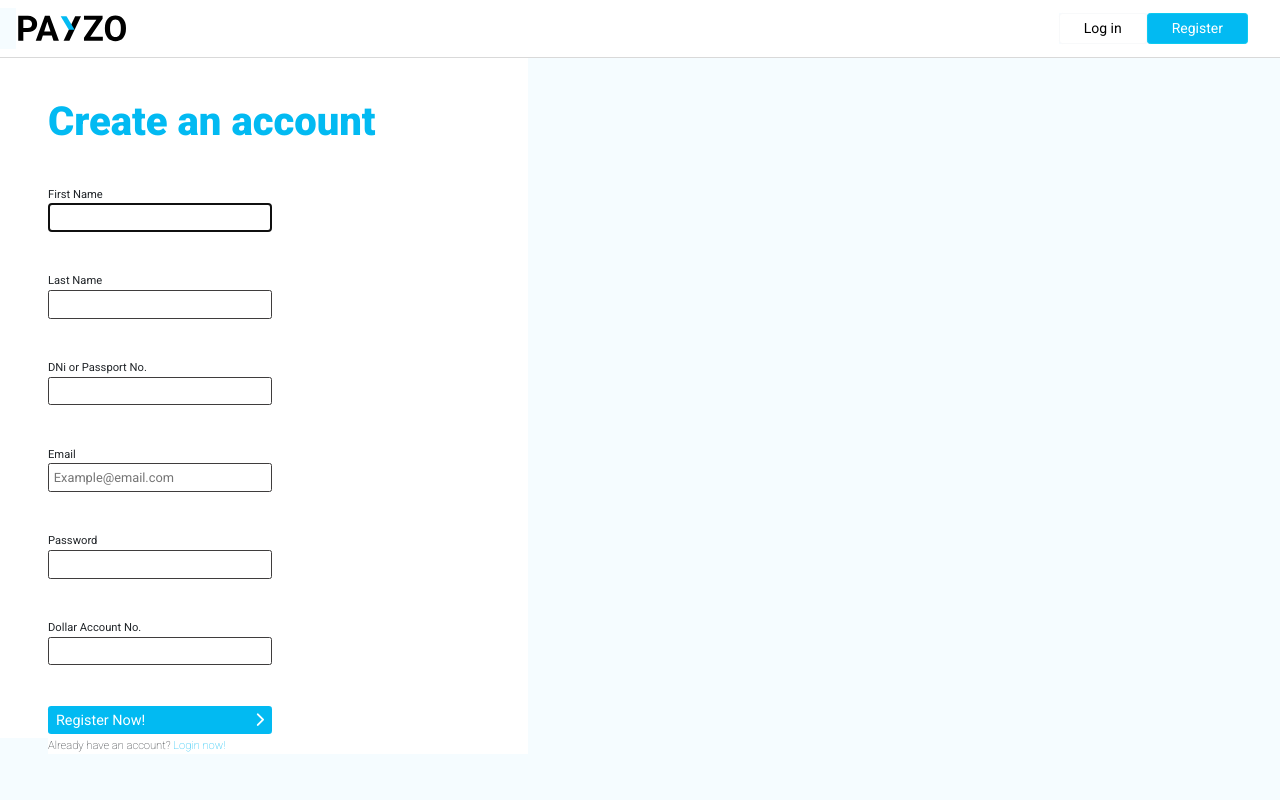
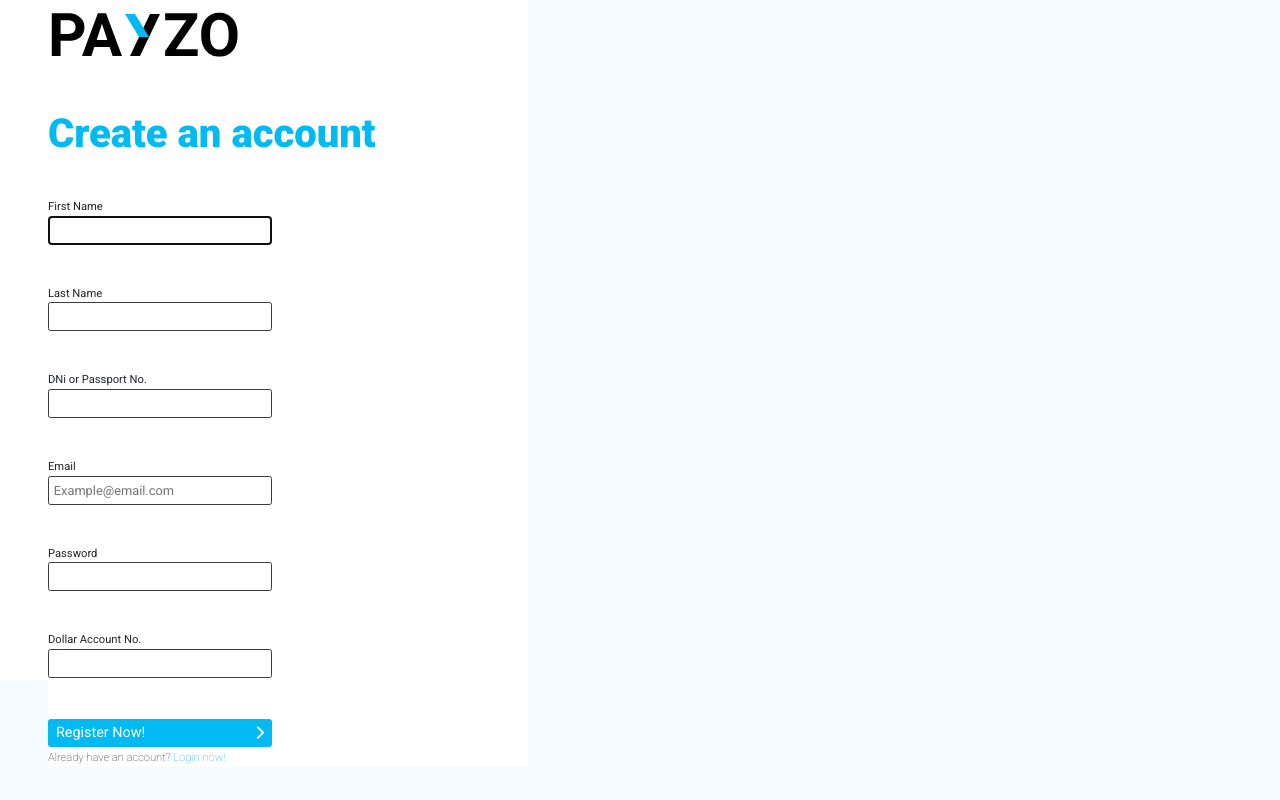
Before and after one commit to rogelioolarte/c17-41-ft-java, a React (Vite) app: page /register in a window 1280 px wide. Built offline with nearby package versions, Linux system fonts and the light colour scheme.

Commit message:
update method and routes

```diff
--- a/src/App.jsx
+++ b/src/App.jsx
@@ -1,31 +1,13 @@
-import { BrowserRouter, Navigate, Route, Routes } from "react-router-dom";
+import { Outlet } from "react-router-dom";
 import "./App.css";
 
 import NavBar from "./components/container/NavBar";
-import HomePage from "./pages/HomePage";
-import LoginPage from "./pages/LoginPage";
-import RegisterPage from "./pages/RegisterPage";
-import DashboardPage from "./pages/DashboardPage";
-import WalletPage from "./pages/WalletPage";
-import NotFoundPage from "./pages/NotFoundPage";
-import RecoverPage from "./pages/RecoverPage";
 
 function App() {
   return (
     <div>
-      <BrowserRouter>
-        <NavBar />
-        <Routes>
-          <Route exact path="/" element={<Navigate to="/home" />} />
-          <Route path="/home" Component={HomePage} />
-          <Route path="/dashboard" Component={DashboardPage} />
-          <Route path="/wallet" Component={WalletPage} />
-          <Route path="/login" Component={LoginPage} />
-          <Route path="/register" Component={RegisterPage} />
-          <Route path="/recover" Component={RecoverPage} />
-          <Route path="*" Component={NotFoundPage} />
-        </Routes>
-      </BrowserRouter>
+      <NavBar/>
+      <Outlet/>
     </div>
   );
 }
--- a/src/components/pure/forms/loginFormik.jsx
+++ b/src/components/pure/forms/loginFormik.jsx
@@ -1,10 +1,14 @@
 import { Formik, Field, Form } from "formik";
-import { NavLink } from "react-router-dom";
+import { Link, NavLink } from "react-router-dom";
 import "../../../styles/loginRegisterForms.scss";
+import Logo from "../../../assets/payzo.svg";
 
 const LoginFormik = () => {
   return (
     <section className="login-register-section">
+      <Link to="/home">
+        <img src={Logo} />
+      </Link>
       <Formik initialValues={{ email: "", password: "" }}>
         <Form className="login-register-form">
           <h1 className="login-register-title big-title">Log in to Payzo</h1>
--- a/src/components/pure/forms/registerFormik.jsx
+++ b/src/components/pure/forms/registerFormik.jsx
@@ -1,6 +1,6 @@
 import { Formik, Field, Form } from "formik";
-import { NavLink } from "react-router-dom";
-/* import Logo from "../../../assets/payzo.svg"; */
+import { Link, NavLink } from "react-router-dom";
+import Logo from "../../../assets/payzo.svg";
 import "../../../styles/loginRegisterForms.scss";
 
 const RegisterFormik = () => {
@@ -13,9 +13,11 @@ const RegisterFormik = () => {
 
   return (
     <section className="login-register-section">
-      {/* <nav className="login-register-nav">
+      <nav className="login-register-nav">
+      <Link to="/home">
         <img src={Logo} />
-      </nav> */}
+      </Link>
+      </nav>
       <Formik initialValues={ initialValues } >
         <Form className="register-form">
           <h1 className="login-register-title">Create an account</h1>
--- a/src/main.jsx
+++ b/src/main.jsx
@@ -1,10 +1,29 @@
-import React from 'react'
+
 import ReactDOM from 'react-dom/client'
+import './index.css'
+import { Navigate, RouterProvider, createBrowserRouter } from 'react-router-dom'
+import LoginPage from './pages/LoginPage.jsx'
+import NotFoundPage from './pages/NotFoundPage.jsx'
+import RegisterPage from './pages/RegisterPage.jsx'
+import HomePage from './pages/HomePage.jsx'
+import DashboardPage from './pages/DashboardPage.jsx'
+import RecoverPage from './pages/RecoverPage.jsx'
+import WalletPage from './pages/WalletPage.jsx'
 import App from './App.jsx'
-import './index.css'
+
+const router = createBrowserRouter([
+  { path: "/", element: <App/>, children: [
+    { path: "/", element: <Navigate to="/home" /> },
+    { path: "/home", element: <HomePage/> },
+    { path: "/dashboard", element: <DashboardPage/> },
+    { path: "/wallet", element: <WalletPage/> },
+  ] },
+  { path: "/login", element: <LoginPage/> },
+  { path: "/register", element: <RegisterPage/> },
+  { path: "/recover", element: <RecoverPage/> },
+  { path: "*", element: <NotFoundPage/> },
+])
 
 ReactDOM.createRoot(document.getElementById('root')).render(
-  <React.StrictMode>
-    <App/>
-  </React.StrictMode>,
+  <RouterProvider router={router}  />,
 )
--- a/src/pages/ConfigUserPage.jsx
+++ b/src/pages/ConfigUserPage.jsx
@@ -4,7 +4,7 @@ const ConfigUserPage = () => {
     return (
         <div>
         ConfigUserPage
-         <ConfigSection></ConfigSection>
+        <ConfigSection></ConfigSection>
         </div>
     );
 }
--- a/src/pages/HomePage.jsx
+++ b/src/pages/HomePage.jsx
@@ -1,6 +1,6 @@
 import { Link } from 'react-router-dom';
 import '../styles/styleHome.scss'
-const HomePagePage = () => {
+const HomePage = () => {
   return (
     <div className="home">
       <h1  className="home-title">Trade Bitcoin with PAYZO</h1>
@@ -21,4 +21,4 @@ const HomePagePage = () => {
   );
 };
 
-export default HomePagePage;
+export default HomePage;
```
